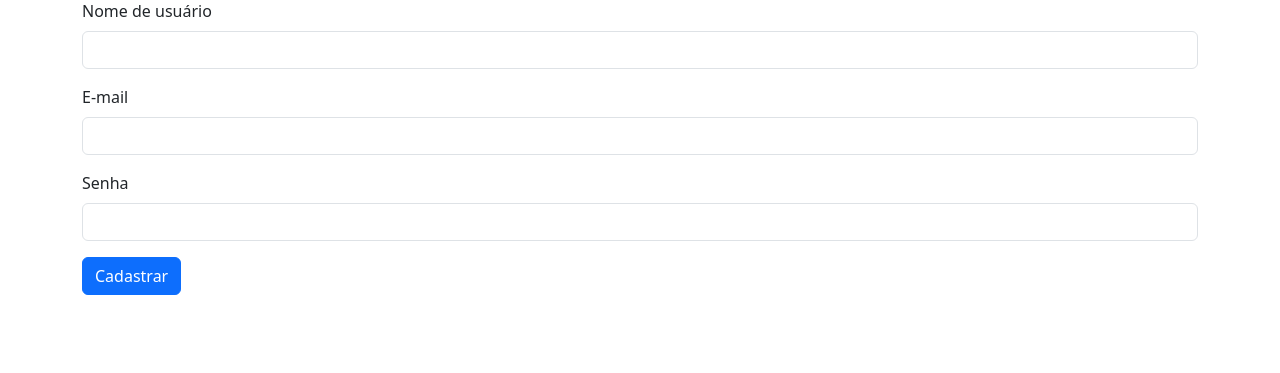
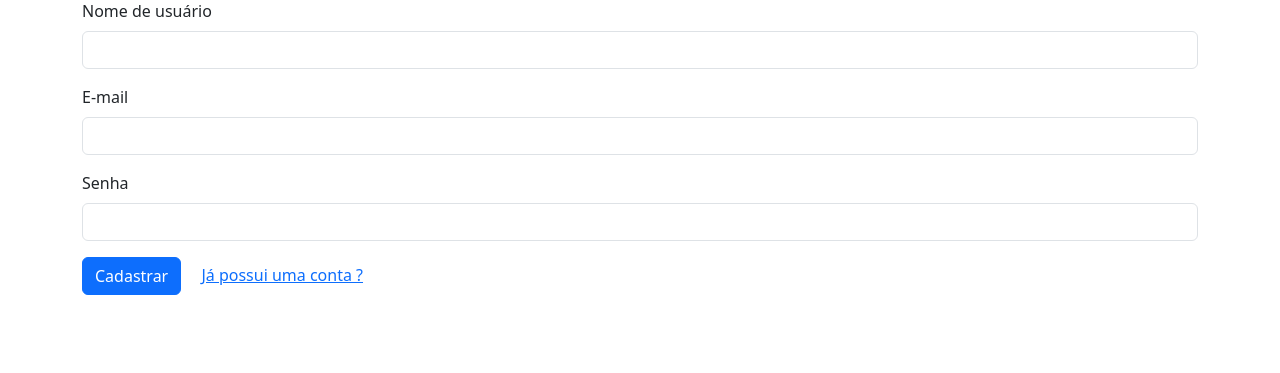
Before and after one commit to filipevieira1104/todo_list, a FastAPI app: page /register in a window 1280 px wide. Shown: the part 95-468 px from the top of the page. Run offline with FastAPI, Linux system fonts and the light colour scheme.

Commit message:
Atualizações no arquico html

```diff
--- a/templates/login.html
+++ b/templates/login.html
@@ -19,6 +19,7 @@
                 <input type="password" class="form-control" id="password" required>
             </div>
             <button type="submit" class="btn btn-primary">Login</button>
+            <a class="p-3" href="http://127.0.0.1:8000/register">Realize seu cadastro</a>
         </form>
     </div>
 
--- a/templates/register.html
+++ b/templates/register.html
@@ -8,6 +8,7 @@
 </head>
 <body>
     <div class="container">
+        <div id="registerMessage" class="mt-3"></div>
         <h2 class="mt-5">Cadastro de Usuário</h2>
         <form id="registerForm">
             <div class="mb-3">
@@ -23,8 +24,9 @@
                 <input type="password" class="form-control" id="password" required>
             </div>
             <button type="submit" class="btn btn-primary">Cadastrar</button>
+            <a class="p-3" href="http://127.0.0.1:8000/login">Já possui uma conta ?</a>
         </form>
-        <div id="registerMessage" class="mt-3"></div>
+
     </div>
 
     <script>
```
